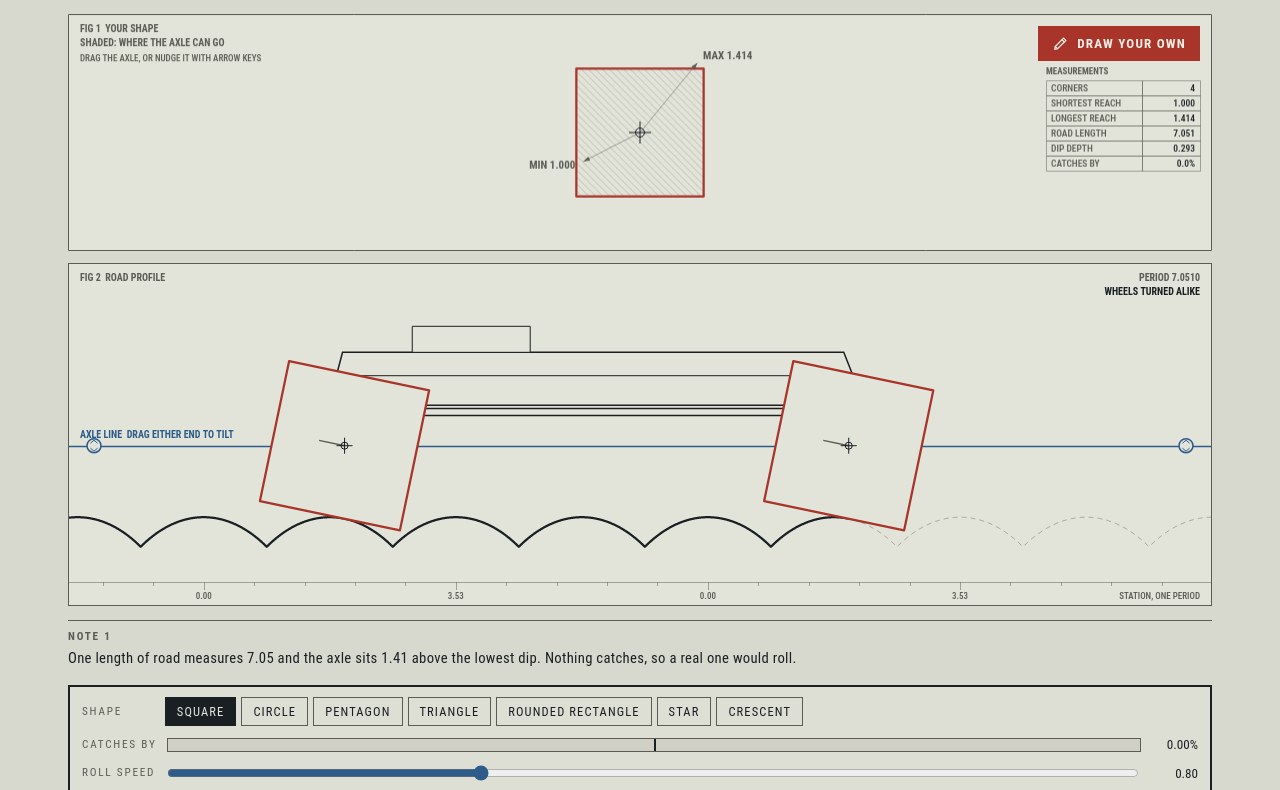
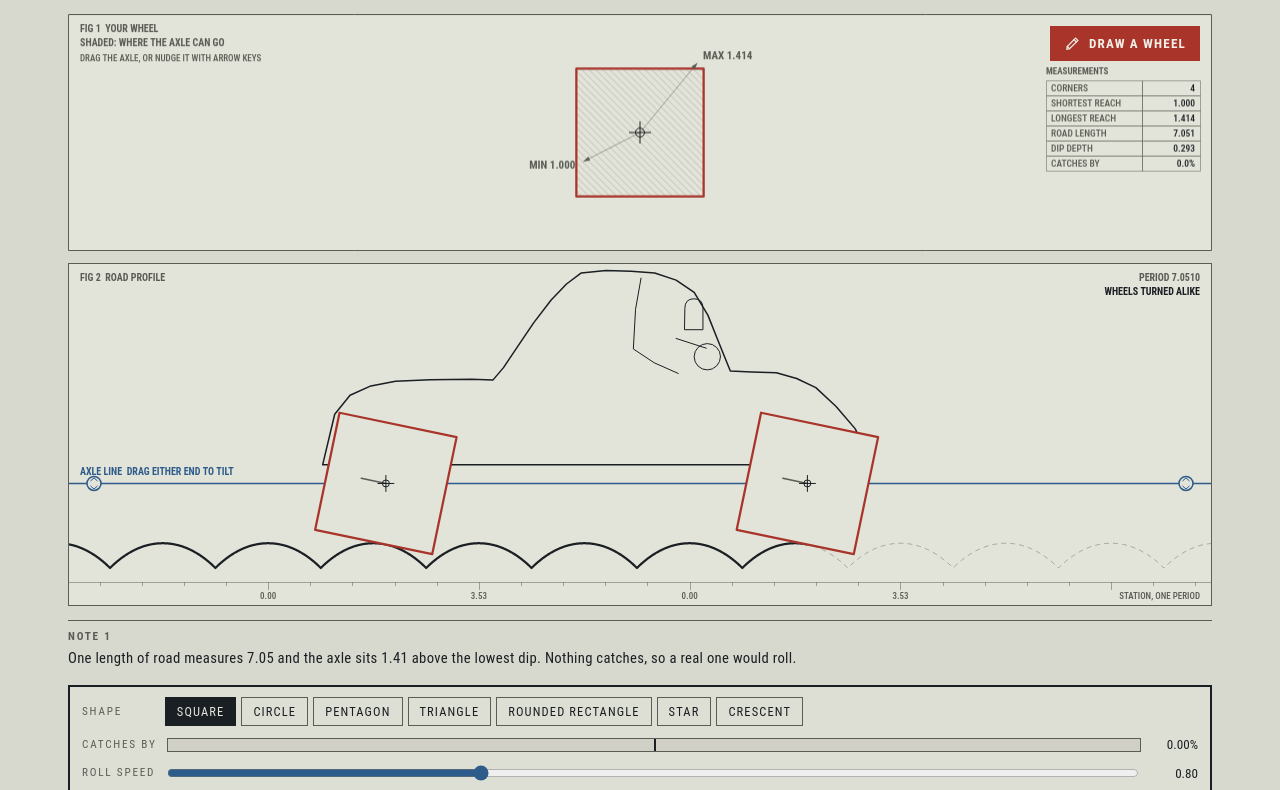
Before and after one commit to BaselAshraf81/roadwright, a website built with Vite: page index.html in a window 1280 px wide. Shown: the part 112-902 px from the top of the page. Built offline with nearby package versions, Linux system fonts and the light colour scheme.

Commit message:
Trace a real car body, simplify the crossing refusal, say wheel not shape
The assembly view drew a schematic chassis that did not read as a car. It now follows a traced silhouette with a pillar line, taken from a sketch Basel drew, and drawChassis is gone: the body's flat underside is the level reference the chassis member used to provide.

Body height comes from the wheel's longest reach at 2.3x, not from the wheelbase. Deriving it from width made it a flat sliver at wide spacings. The body sits reachPx * 0.22 above the axle line so its sill does not paint over the blue datum.

A self-crossing outline now restores the previous shape and stays in drawing mode, so the visitor can redraw straight away instead of landing on a dead sheet. The message is one sentence: an outline cannot cross itself, try again.

Copy says wheel rather than shape throughout. The claim only works in that order: draw a wheel, see the road it rolls on.

Drops the runtime-dependency and bundle-size badges. Both were true and both read as filler.

79 tests, typecheck clean under strict mode, detector clean.

```diff
--- a/index.html
+++ b/index.html
@@ -3,11 +3,56 @@
   <head>
     <meta charset="utf-8" />
     <meta name="viewport" content="width=device-width, initial-scale=1" />
-    <title>Roadwright: draw a shape, see the road it rolls on</title>
+    <title>Roadwright: draw a wheel, see the road it rolls on</title>
     <meta
       name="description"
-      content="Draw any shape and Roadwright solves for the road it rolls on with its axle dead level. A square rolls smoothly on linked catenaries. Yours rolls on something stranger."
+      content="Draw any wheel and Roadwright works out the road it rolls along with its axle dead level. A square rolls smoothly on a row of hanging-chain curves. Yours rolls on something stranger."
     />
+    <link rel="canonical" href="https://baselashraf.com/roadwright/" />
+    <meta name="author" content="Basel Ashraf" />
+    <meta name="theme-color" content="#d8d9ce" />
+    <meta property="og:type" content="website" />
+    <meta property="og:title" content="Roadwright: draw a wheel, see the road it rolls on" />
+    <meta
+      property="og:description"
+      content="A square wheel rolls perfectly smoothly on the right road. Draw any wheel and Roadwright works out the road for it."
+    />
+    <meta property="og:url" content="https://baselashraf.com/roadwright/" />
+    <meta property="og:image" content="https://baselashraf.com/media/roadwright-og.png" />
+    <meta property="og:image:width" content="1200" />
+    <meta property="og:image:height" content="630" />
+    <meta
+      property="og:image:alt"
+      content="A drawn car on two rounded wheels rolling along the road solved for them, with its axle line dead level."
+    />
+    <meta name="twitter:card" content="summary_large_image" />
+    <meta name="twitter:image" content="https://baselashraf.com/media/roadwright-og.png" />
+    <meta name="twitter:creator" content="@BaselAshraf81" />
+    <meta name="twitter:title" content="Roadwright: draw a wheel, see the road it rolls on" />
+    <meta
+      name="twitter:description"
+      content="A square wheel rolls perfectly smoothly on the right road. Draw any wheel and Roadwright works out the road for it."
+    />
+    <script type="application/ld+json">
+      {
+        "@context": "https://schema.org",
+        "@type": "SoftwareApplication",
+        "name": "Roadwright",
+        "url": "https://baselashraf.com/roadwright/",
+        "applicationCategory": "EducationalApplication",
+        "operatingSystem": "Any browser",
+        "description": "Draw a closed wheel and Roadwright solves the road profile that carries it with its axle at a constant height, then animates it rolling.",
+        "offers": { "@type": "Offer", "price": "0", "priceCurrency": "USD" },
+        "author": {
+          "@type": "Person",
+          "name": "Basel Ashraf",
+          "url": "https://baselashraf.com/"
+        },
+        "license": "https://opensource.org/licenses/MIT",
+        "codeRepository": "https://github.com/BaselAshraf81/roadwright",
+        "citation": "Leon Hall and Stan Wagon, Roads and Wheels, Mathematics Magazine 65 (1992)"
+      }
+    </script>
     <!-- Inline mark: a wheel on its road. Avoids a favicon round trip and a 404. -->
     <link
       rel="icon"
@@ -20,7 +65,7 @@
       <header class="sheet-head">
         <a class="sheet-back" href="/">Basel Ashraf</a>
         <h1 id="sheet-title">Roadwright</h1>
-        <p class="sheet-sub">Draw a shape. See the road it rolls on.</p>
+        <p class="sheet-sub">Draw a wheel. See the road it rolls on.</p>
       </header>
 
       <div class="bands">
@@ -48,7 +93,7 @@
               <path d="M14.2 6.6 L17.4 9.8" />
               <path d="M4.6 16.2 L7.8 19.4" />
             </svg>
-            <span id="draw-btn-label">Draw your own</span>
+            <span id="draw-btn-label">Draw a wheel</span>
           </button>
         </section>
 
@@ -66,7 +111,7 @@
       <aside class="margin-readout" aria-live="polite" aria-atomic="true">
         <p class="readout-label">Note 1</p>
         <p id="readout" class="readout-line">
-          Pick a form or draw your own, and the sheet works out the road.
+          Pick a wheel or draw your own, and the sheet works out its road.
         </p>
       </aside>
 
--- a/llms.txt
+++ b/llms.txt
@@ -1,6 +1,6 @@
 # Roadwright
 
-Draw a shape. See the road it rolls on.
+Draw a wheel. See the road it rolls on.
 
 Live at https://baselashraf.com/roadwright/
 Source at https://github.com/BaselAshraf81/roadwright
--- a/src/main.ts
+++ b/src/main.ts
@@ -311,7 +311,7 @@ function solve(outline: Polygon, requestedHub?: Vec, animate = false): void {
 function describe(): string {
   if (state.refusal) return state.refusal.message;
   const s = state.solved;
-  if (!s) return "Pick a shape or draw your own, and the sheet works out the road.";
+  if (!s) return "Pick a wheel or draw your own, and the sheet works out its road.";
 
   const verdict = bindVerdict(s.interference);
   const pct = (s.interference * 100).toFixed(1);
@@ -366,7 +366,7 @@ function paintChrome(): void {
 
   drawBtn.setAttribute("aria-pressed", String(state.drawingMode));
   // Only the label changes, so the pencil glyph survives the update.
-  drawBtnLabel.textContent = state.drawingMode ? "Cancel" : "Draw your own";
+  drawBtnLabel.textContent = state.drawingMode ? "Cancel" : "Draw a wheel";
   stopBtn.textContent = state.paused ? "Resume roll" : "Pause roll";
 
   const wb = state.wheelbasePeriods;
@@ -526,7 +526,7 @@ function setDrawingMode(on: boolean): void {
   state.strokePreview = null;
   detailCanvas.classList.toggle("is-drawing", on);
   readout.textContent = on
-    ? "Draw a closed loop in the upper band. Release to solve its road."
+    ? "Draw a closed loop in the upper band. Let go and the sheet solves its road."
     : describe();
   render();
 }
@@ -543,14 +543,40 @@ attachDrawing(
     },
     onFinish: (outline) => {
       if (!state.drawingMode) return;
+
+      // Keep what was on the sheet, so a rejected stroke can be undone rather than
+      // leaving the visitor staring at a broken drawing. Being left holding a dead
+      // canvas is worse than a clear sentence and the previous shape back.
+      const previousOutline = state.outline;
+      const previousHub = state.hub;
+      const previousSource = state.sourceId;
+
       state.strokePreview = null;
       state.sourceId = null;
       state.travelled = 0;
       solve(outline);
+
       if (state.solved) {
         writeFragment(encodeOutlineFragment(state.solved.outline, state.solved.hub));
+        setDrawingMode(false);
+        return;
       }
-      setDrawingMode(false);
+
+      // Refused. Say why in one line, put the sheet back, and stay in drawing mode so
+      // the next attempt needs no extra click.
+      const reason = state.refusal?.message ?? "That one will not roll. Try again.";
+      state.sourceId = previousSource;
+      if (previousOutline.length >= 3) {
+        solve(previousOutline, previousHub ?? undefined);
+      } else {
+        state.outline = [];
+        state.hub = null;
+        state.solved = null;
+      }
+      state.refusal = null;
+      render();
+      readout.textContent = reason;
+      readout.classList.add("is-refusal");
     },
     onDiscard: (reason) => {
       if (!state.drawingMode) return;
--- a/src/render/detail.ts
+++ b/src/render/detail.ts
@@ -372,7 +372,7 @@ export function drawDetail(vp: Viewport, state: DetailState): void {
   ctx.fillStyle = INK.graphite;
   ctx.textAlign = "left";
   ctx.textBaseline = "top";
-  ctx.fillText("FIG 1  YOUR SHAPE", 12, 10);
+  ctx.fillText("FIG 1  YOUR WHEEL", 12, 10);
   ctx.fillText(
     zone && zone.exists ? "SHADED: WHERE THE AXLE CAN GO" : "NO AXLE POSITION WORKS",
     12,
--- a/src/render/roadview.ts
+++ b/src/render/roadview.ts
@@ -112,8 +112,12 @@ export function gradeFromHandleDrag(
 const SIDE_PADDING = 30;
 const TOP_PADDING = 26;
 const FOOT_ROOM = 38;
-/** Extra height above the wheels, as a fraction of reach, to seat the chassis. */
-const CHASSIS_HEADROOM = 0.34;
+/**
+ * Extra height above the axle line, as a multiple of the wheel's reach, to seat the
+ * car body. The body is about 2.3 reaches tall, and the wheel itself needs one, so
+ * the surplus over the wheel is 1.3.
+ */
+const BODY_HEADROOM = 1.3;
 
 /**
  * Camera and visible span for the road band, solved together.
@@ -134,8 +138,10 @@ export function roadView(
   const { road, travelled, rolling, wheelbase } = state;
 
   const reach = Math.max(road.maxDepth, 1e-6);
-  // Room for the wheels above the datum, the road below, and the chassis on top.
-  const totalVertical = reach * 2 + reach * CHASSIS_HEADROOM;
+  // Below the axle line: the road, one reach deep. Above it: the wheel, one reach,
+  // plus the car body's surplus over the wheel when an assembly is shown.
+  const headroom = wheelbase > 0 ? BODY_HEADROOM : 0;
+  const totalVertical = reach * 2 + reach * headroom;
 
   const usableW = Math.max(vp.width - SIDE_PADDING * 2, 1);
   const usableH = Math.max(vp.height - TOP_PADDING - FOOT_ROOM, 1);
@@ -169,7 +175,7 @@ export function roadView(
     camera: {
       scale,
       originX: SIDE_PADDING - camX * scale,
-      originY: TOP_PADDING + slack / 2 + reach * (1 + CHASSIS_HEADROOM) * scale,
+      originY: TOP_PADDING + slack / 2 + reach * (1 + headroom) * scale,
     },
     span,
   };
@@ -345,43 +351,100 @@ function traceBelowRoad(
 }
 
 /**
- * A cart body sitting on the chassis.
+ * The car body, traced from Basel's own sketch.
  *
- * Basel asked for something like a drawn car. A cartoon would wreck a drafting sheet,
- * so this is a side elevation of a flatbed cart: a tapered body, a bench, and a
- * handle. Straight lines, one ink, no shading. It reads as a vehicle at a glance and
- * gives the level chassis something to carry, which is what makes the level ride feel
- * like it matters.
+ * A side elevation facing left: long bonnet, tall cabin, windscreen, headrest and
+ * steering wheel, open along the bottom where the wheels go. Coordinates are
+ * normalised to 0..1, x left to right and y top to bottom, so the drawing scales to
+ * whatever wheelbase is set.
+ *
+ * Kept as the author's own line rather than redrawn into something neater. It is the
+ * one hand-made thing on a sheet full of computed curves, and the chassis it sits on
+ * is what makes the level ride legible.
  */
-function drawCartBody(
+const CAR_SILHOUETTE: ReadonlyArray<readonly [number, number]> = [
+  // Both ends are pulled down to 1.0 so the underside closes flat. In the sketch the
+  // line simply stops in mid-air at each end, which is fine for an open drawing but
+  // would close on a diagonal once filled, and that diagonal reads as a mistake.
+  [0.0, 1.0],
+  [0.022, 0.74],
+  [0.05, 0.642],
+  [0.088, 0.594],
+  [0.133, 0.57],
+  [0.196, 0.562],
+  [0.272, 0.56],
+  [0.311, 0.563],
+  [0.33, 0.5],
+  [0.356, 0.391],
+  [0.385, 0.27],
+  [0.417, 0.152],
+  [0.445, 0.07],
+  [0.472, 0.013],
+  [0.517, 0.0],
+  [0.563, 0.004],
+  [0.606, 0.013],
+  [0.645, 0.05],
+  [0.678, 0.113],
+  [0.703, 0.23],
+  [0.722, 0.364],
+  [0.736, 0.462],
+  [0.744, 0.517],
+  [0.783, 0.522],
+  [0.828, 0.526],
+  [0.865, 0.556],
+  [0.9, 0.603],
+  [0.937, 0.7],
+  [0.972, 0.815],
+  [0.99, 0.93],
+  [1.0, 1.0],
+];
+
+/** Windscreen and A-pillar, the inner line in the sketch. */
+const CAR_PILLAR: ReadonlyArray<readonly [number, number]> = [
+  [0.581, 0.04],
+  [0.571, 0.2],
+  [0.567, 0.404],
+  [0.605, 0.475],
+  [0.649, 0.53],
+];
+
+function drawCarBody(
   ctx: CanvasRenderingContext2D,
   cam: Camera,
   leadX: number,
   trailX: number,
-  liftPx: number,
+  reachPx: number,
 ): void {
-  const deckY = cam.originY - liftPx;
+  // Lifted clear of the axle line rather than sitting on it. A real floor sits above
+  // the axle anyway, and when the two coincided the body's dark sill painted over the
+  // blue datum, which is the one line on the sheet that must always stay readable.
+  const deckY = cam.originY - reachPx * 0.22;
   const x1 = cam.originX + trailX * cam.scale;
   const x2 = cam.originX + leadX * cam.scale;
-  const width = x2 - x1;
-  if (width < 46) return; // Too cramped to read; the chassis alone carries it.
+  const span = x2 - x1;
+  if (span < 54) return; // Too cramped for the body to read.
 
-  const overhang = 16;
+  // The body overhangs both axles, as a real one does.
+  const overhang = span * 0.15;
   const left = x1 - overhang;
-  const right = x2 + overhang;
-  const bodyH = Math.max(20, Math.min(52, width * 0.26));
-  const top = deckY - 7 - bodyH;
-  const inset = Math.min(14, width * 0.09);
+  const bodyW = span + overhang * 2;
+  // Height comes from the WHEEL, not the width. Tying it to width made the car
+  // stretch into a flat sliver whenever the wheelbase grew. A real body is roughly
+  // one and a bit wheel diameters tall, so that is the ratio used here.
+  const bodyH = reachPx * 2.3;
+  const top = deckY - bodyH;
 
-  ctx.lineJoin = "miter";
+  const px = (n: number): number => left + n * bodyW;
+  const py = (n: number): number => top + n * bodyH;
 
-  // Closed and filled, so it reads as a body rather than as scaffolding. The filled
-  // wheels are drawn after this and cover it, which is the point.
+  ctx.lineJoin = "round";
+  ctx.lineCap = "round";
+
+  // Silhouette, closed along the bottom so it can be filled and so the wheels drawn
+  // afterwards cover it.
   ctx.beginPath();
-  ctx.moveTo(left, deckY - 6);
-  ctx.lineTo(left + inset, top);
-  ctx.lineTo(right - inset * 1.5, top);
-  ctx.lineTo(right, deckY - 6);
+  ctx.moveTo(px(CAR_SILHOUETTE[0]![0]), py(CAR_SILHOUETTE[0]![1]));
+  for (const [nx, ny] of CAR_SILHOUETTE.slice(1)) ctx.lineTo(px(nx), py(ny));
   ctx.closePath();
   ctx.fillStyle = INK.band;
   ctx.fill();
@@ -389,79 +452,41 @@ function drawCartBody(
   ctx.lineWidth = WEIGHT.medium;
   ctx.stroke();
 
-  // A bench back over the trailing wheel, which is what makes it read as a cart
-  // rather than a crate.
-  const benchX = left + inset + (right - left) * 0.13;
-  const benchW = (right - left) * 0.22;
-  const benchH = bodyH * 0.5;
+  ctx.lineWidth = WEIGHT.thin;
+
+  // Windscreen and pillar.
   ctx.beginPath();
-  ctx.moveTo(benchX, top);
-  ctx.lineTo(benchX, top - benchH);
-  ctx.lineTo(benchX + benchW, top - benchH);
-  ctx.lineTo(benchX + benchW, top);
-  ctx.closePath();
-  ctx.fillStyle = INK.band;
-  ctx.fill();
-  ctx.lineWidth = WEIGHT.thin;
+  ctx.moveTo(px(CAR_PILLAR[0]![0]), py(CAR_PILLAR[0]![1]));
+  for (const [nx, ny] of CAR_PILLAR.slice(1)) ctx.lineTo(px(nx), py(ny));
   ctx.stroke();
 
-  // A side panel line, the kind of single detail a side elevation carries.
+  // Only draw the cabin details once there is room for them to read.
+  if (bodyW < 150) return;
+
+  // Headrest.
+  const hrX = px(0.661);
+  const hrY = py(0.146);
+  const hrW = px(0.694) - hrX;
+  const hrH = py(0.305) - hrY;
   ctx.beginPath();
-  ctx.moveTo(left + inset * 1.4, top + bodyH * 0.45);
-  ctx.lineTo(right - inset * 1.8, top + bodyH * 0.45);
-  ctx.stroke();
-}
-
-/**
- * The chassis: a member held parallel to the datum, carrying both hubs.
- *
- * This is the point of the assembly. A bar staying exactly parallel to a reference
- * line is the oldest way in drawing to show that something does not move, and it
- * needs no caption. Drafting ink rather than slate, because it is a rigid part and
- * slate belongs to the datum alone.
- */
-function drawChassis(
-  ctx: CanvasRenderingContext2D,
-  cam: Camera,
-  leadX: number,
-  trailX: number,
-  liftPx: number,
-): void {
-  const y = cam.originY - liftPx;
-  const x1 = cam.originX + trailX * cam.scale;
-  const x2 = cam.originX + leadX * cam.scale;
-  const overhang = 16;
-  const thickness = 7;
-
-  ctx.strokeStyle = INK.road;
-  ctx.lineWidth = WEIGHT.medium;
-
-  // The member itself, drawn as a section rather than a single line.
-  ctx.beginPath();
-  ctx.moveTo(x1 - overhang, crisp(y - thickness / 2));
-  ctx.lineTo(x2 + overhang, crisp(y - thickness / 2));
-  ctx.moveTo(x1 - overhang, crisp(y + thickness / 2));
-  ctx.lineTo(x2 + overhang, crisp(y + thickness / 2));
+  ctx.moveTo(hrX, hrY + hrH * 0.3);
+  ctx.quadraticCurveTo(hrX, hrY, hrX + hrW * 0.5, hrY);
+  ctx.quadraticCurveTo(hrX + hrW, hrY, hrX + hrW, hrY + hrH * 0.3);
+  ctx.lineTo(hrX + hrW, hrY + hrH);
+  ctx.lineTo(hrX, hrY + hrH);
+  ctx.closePath();
   ctx.stroke();
 
-  // End caps and drop links down to each hub.
-  ctx.lineWidth = WEIGHT.thin;
+  // Steering wheel.
   ctx.beginPath();
-  ctx.moveTo(crisp(x1 - overhang), y - thickness / 2);
-  ctx.lineTo(crisp(x1 - overhang), y + thickness / 2);
-  ctx.moveTo(crisp(x2 + overhang), y - thickness / 2);
-  ctx.lineTo(crisp(x2 + overhang), y + thickness / 2);
-  for (const x of [x1, x2]) {
-    ctx.moveTo(crisp(x), y + thickness / 2);
-    ctx.lineTo(crisp(x), cam.originY);
-  }
+  ctx.arc(px(0.702), py(0.444), Math.max(3, bodyW * 0.024), 0, Math.PI * 2);
   ctx.stroke();
 
-  ctx.font = sheetFont(9, 600);
-  ctx.fillStyle = INK.graphite;
-  ctx.textAlign = "left";
-  ctx.textBaseline = "bottom";
-  ctx.fillText("CHASSIS", x1 - overhang, y - thickness / 2 - 8);
+  // Dash, the short run from the pillar to the steering column.
+  ctx.beginPath();
+  ctx.moveTo(px(0.645), py(0.35));
+  ctx.lineTo(px(0.7), py(0.40));
+  ctx.stroke();
 }
 
 /** The wheel, rotated so its contact point faces straight down. */
@@ -719,9 +744,7 @@ export function drawRoadBand(vp: Viewport, state: RoadState): void {
 
     // Body and chassis first, so the filled wheels cover them as real wheels would.
     if (hasAssembly) {
-      const lift = road.maxDepth * CHASSIS_HEADROOM * cam.scale;
-      drawCartBody(ctx, cam, leadX, trailX, lift);
-      drawChassis(ctx, cam, leadX, trailX, lift);
+      drawCarBody(ctx, cam, leadX, trailX, road.maxDepth * cam.scale);
     }
 
     for (const w of wheels) drawWheel(ctx, cam, centred, w.x, w.theta);
```
Also changed, not shown: src/core/validate.ts (+4 -4 lines), README.md.
